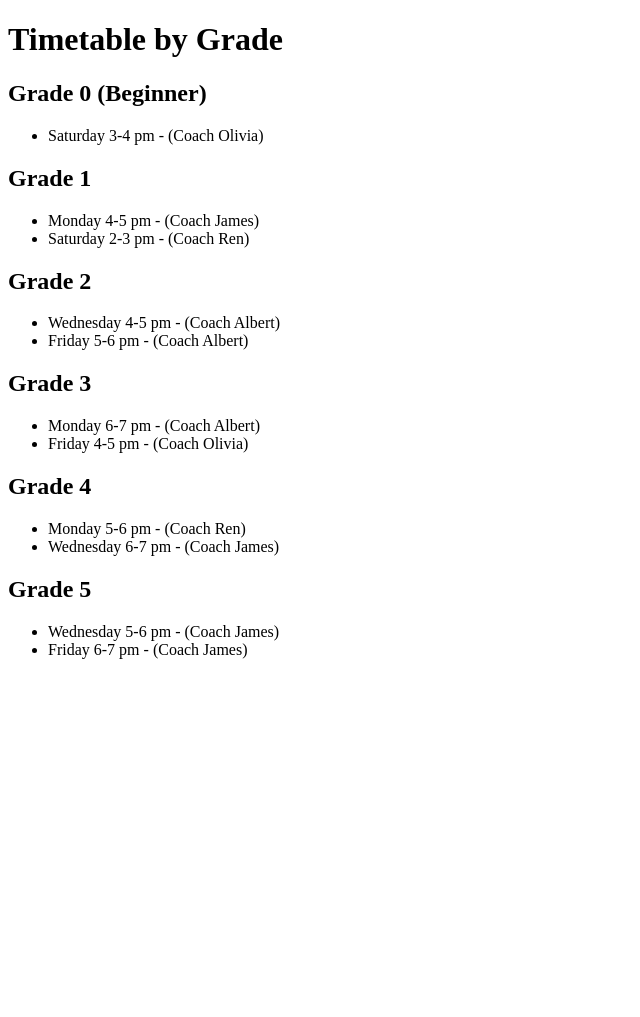
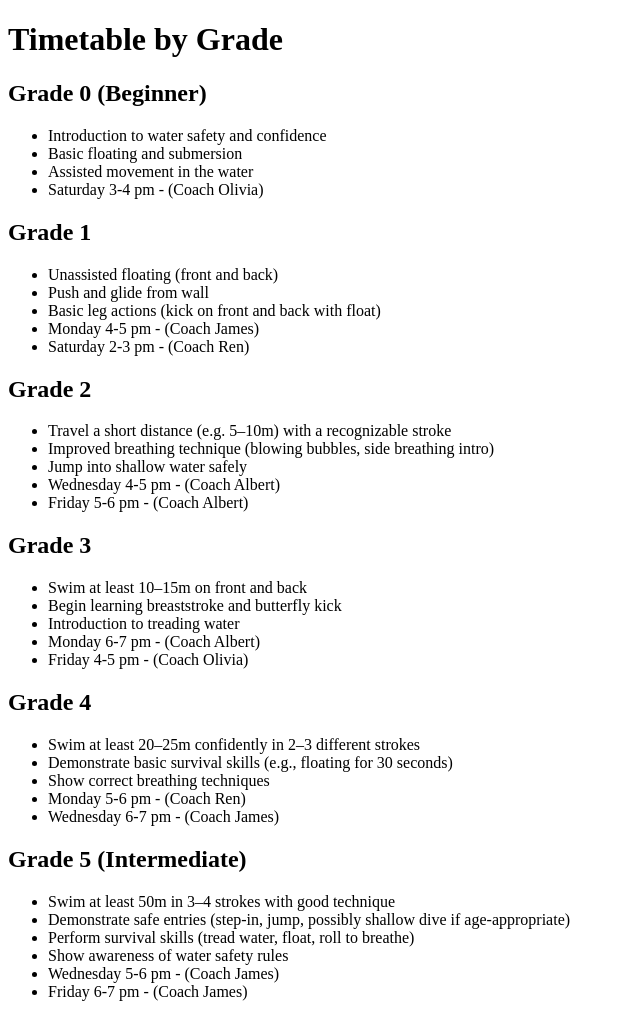
Before and after one commit to endsleepy/Summer-Project, a Flask app: template templates/timetable-grade.html in a window 1280 px wide. Shown: the part 26-1043 px from the top of the page, without its empty margins (0-640 px from the left). Before the commit the page ends 685 px from the top, so only its background shows below. Run offline with Flask 3, Linux system fonts and the light colour scheme; the template is opened without the code that fills it, so the values that code supplies are empty.

Commit message:
Update timetable-grade.html

```diff
--- a/templates/timetable-grade.html
+++ b/templates/timetable-grade.html
@@ -23,13 +23,20 @@
         <section>
             <h2>Grade 0 (Beginner)</h2>
             <ul>
+                <li>Introduction to water safety and confidence</li>
+                <li>Basic floating and submersion</li>
+                <li>Assisted movement in the water</li>
                 <li>Saturday 3-4 pm - (Coach Olivia)</li>
             </ul>
+
         </section>
 
         <section>
             <h2>Grade 1</h2>
             <ul>
+                <li>Unassisted floating (front and back)</li>
+                <li>Push and glide from wall</li>
+                <li>Basic leg actions (kick on front and back with float)</li>
                 <li>Monday 4-5 pm - (Coach James)</li>
                 <li>Saturday 2-3 pm - (Coach Ren)</li>
             </ul>
@@ -38,6 +45,9 @@
         <section>
             <h2>Grade 2</h2>
             <ul>
+                <li>Travel a short distance (e.g. 5–10m) with a recognizable stroke</li>
+                <li>Improved breathing technique (blowing bubbles, side breathing intro)</li>
+                <li>Jump into shallow water safely</li>
                 <li>Wednesday 4-5 pm - (Coach Albert)</li>
                 <li>Friday 5-6 pm - (Coach Albert)</li>
             </ul>
@@ -46,6 +56,9 @@
         <section>
             <h2>Grade 3</h2>
             <ul>
+                <li>Swim at least 10–15m on front and back</li>
+                <li>Begin learning breaststroke and butterfly kick</li>
+                <li>Introduction to treading water</li>
                 <li>Monday 6-7 pm - (Coach Albert)</li>
                 <li>Friday 4-5 pm - (Coach Olivia)</li>
             </ul>
@@ -54,14 +67,21 @@
         <section>
             <h2>Grade 4</h2>
             <ul>
+                <li>Swim at least 20–25m confidently in 2–3 different strokes</li>
+                <li>Demonstrate basic survival skills (e.g., floating for 30 seconds)</li>
+                <li>Show correct breathing techniques</li>
                 <li>Monday 5-6 pm - (Coach Ren)</li>
                 <li>Wednesday 6-7 pm - (Coach James)</li>
             </ul>
         </section>
 
         <section>
-            <h2>Grade 5</h2>
+            <h2>Grade 5 (Intermediate)</h2>
             <ul>
+                <li>Swim at least 50m in 3–4 strokes with good technique</li>
+                <li>Demonstrate safe entries (step-in, jump, possibly shallow dive if age-appropriate)</li>
+                <li>Perform survival skills (tread water, float, roll to breathe)</li>
+                <li>Show awareness of water safety rules</li>
                 <li>Wednesday 5-6 pm - (Coach James)</li>
                 <li>Friday 6-7 pm - (Coach James)</li>
             </ul>
```
